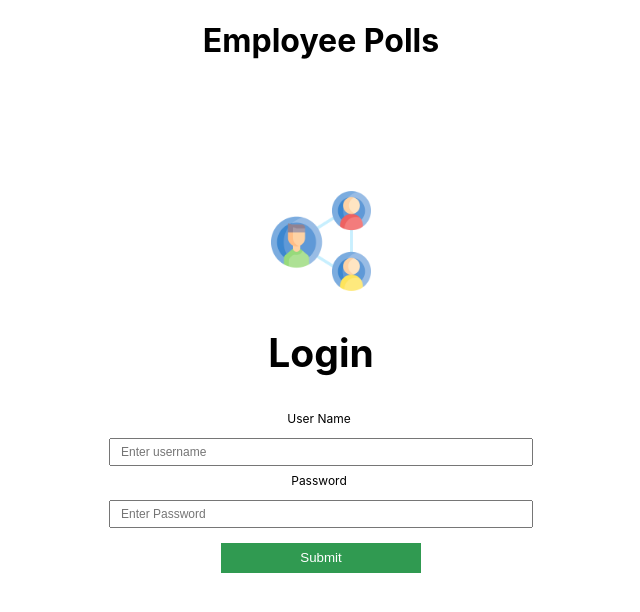
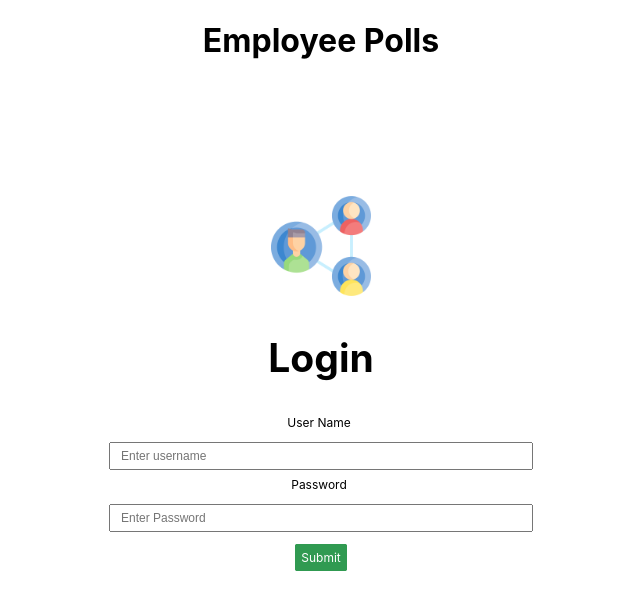
Before and after one commit to zahid2022skipq/employeepolls, a React (Create React App) app: page / in a window 1280 px wide. Shown: the top 612 px of the page, without its empty margins (319-959 px from the left). Built offline with nearby package versions, Linux system fonts and the light colour scheme.

Commit message:
Login Page Backend Done

```diff
--- a/src/App.js
+++ b/src/App.js
@@ -1,21 +1,57 @@
 import { useState } from "react";
 import "./App.css";
+import "../src/Components/login.css";
+import loginpng from "./Assets/login.png";
 import Home from "./Components/Home";
-import LoginForm from "./Components/LoginForm";
+import { BrowserRouter, Routes, Route, Link } from "react-router-dom";
+function App() {
+  const { uname, pass } = ["zahid", "zahid"];
+  const [isSubmit, setIsSubmit] = useState(false);
+  const handleLogin = () => {
+    if (uname === "zahid" && pass === "zahid" && isSubmit === false) {
+      setIsSubmit(true);
+    }
+  };
 
-function App() {
-  const [sub, setSub] = useState(false);
-
-  const setSubmission = (val) => {
-    setSub(val);
-    return val;
+  const LoginForm = () => {
+    return isSubmit ? (
+      <Home />
+    ) : (
+      <div className="container">
+        <h1>Employee Polls</h1>
+        <div className="login-container">
+          <div className="login-img">
+            <img src={loginpng} alt="login" height={100} width={100} />
+          </div>
+          <div className="form">
+            <form onSubmit={handleLogin}>
+              <h2>Login</h2>
+              <label>User Name</label>
+              <input type="text" name="user" placeholder="Enter username" />
+              <label>Password</label>
+              <input
+                type="password"
+                name="password"
+                placeholder="Enter Password"
+              />
+              <Link className="submit" type="submit" to="/home">
+                Submit
+              </Link>
+            </form>
+          </div>
+        </div>
+      </div>
+    );
   };
 
   return (
-    <div className="container">
-      <h1>Employee Polls</h1>
-      <LoginForm setSubmission={setSubmission} />
-    </div>
+    <BrowserRouter>
+      <Routes>
+        <Route path="/home" element={<Home />} />
+        <Route path="/login" element={<LoginForm />} />
+        <Route path="/" element={<LoginForm />} />
+      </Routes>
+    </BrowserRouter>
   );
 }
 
--- a/src/Components/Home.js
+++ b/src/Components/Home.js
@@ -1,7 +1,13 @@
 import React from "react";
+import Navigation from "./Navigation";
 
 function Home() {
-  return <div>Home</div>;
+  return (
+    <div>
+      <Navigation />
+      <h1>Home</h1>
+    </div>
+  );
 }
 
 export default Home;
--- a/src/Components/LoginForm.js
+++ /dev/null
@@ -1,32 +0,0 @@
-import React, { useState } from "react";
-import loginpng from "../Assets/login.png";
-import "../Components/login.css";
-import Home from "./Home";
-function LoginForm(props) {
-  const { uname, pass } = [1, 2];
-  const [isSubmit, setIsSubmit] = useState(false);
-  const handleLogin = () => {
-    if (uname === "zahid" && pass === "zahid") {
-      setIsSubmit(true);
-    }
-  };
-  return (
-    <div className="login-container">
-      <div className="login-img">
-        <img src={loginpng} alt="login" height={100} width={100} />
-      </div>
-      <div className="form">
-        <form onSubmit={handleLogin}>
-          <h2>Login</h2>
-          <label>User Name</label>
-          <input type="text" name="user" placeholder="Enter username" />
-          <label>Password</label>
-          <input type="password" name="password" placeholder="Enter Password" />
-          <input type="submit" to="/home" />
-        </form>
-      </div>
-    </div>
-  );
-}
-
-export default LoginForm;
--- /dev/null
+++ b/src/Components/Navigation.js
@@ -0,0 +1,20 @@
+import React from "react";
+import { Link } from "react-router-dom";
+import "./nav.css";
+function Navigation() {
+  return (
+    <div>
+      <Link className="link" to="/home">
+        Home
+      </Link>
+      <Link className="link" to="/leaderboard">
+        Leaderboard
+      </Link>
+      <Link className="link" to="/new">
+        New
+      </Link>
+    </div>
+  );
+}
+
+export default Navigation;
--- a/src/Components/login.css
+++ b/src/Components/login.css
@@ -33,17 +33,20 @@
     padding-right: 10px;
   }
 
-  .form input[type="submit"] {
+  .submit {
     width: 200px;
     height: 30px;
-    margin-top: 10px;
-    border-radius: 0;
-    border: none;
+    margin-top: 50px;
+    font-size: 12px;
+    border-radius: 2px;
+    border: 1px solid rgb(48, 154, 81);
     background-color: rgb(48, 154, 81);
     color: white;
     cursor: pointer;
+    text-decoration: none;
+    padding: 5px;
   }
 
-  .form input[type="submit"]:hover{
+  .submit:hover{
     background-color: rgb(22, 113, 50);
   }
```
Also changed, not shown: src/Components/nav.css (added).
